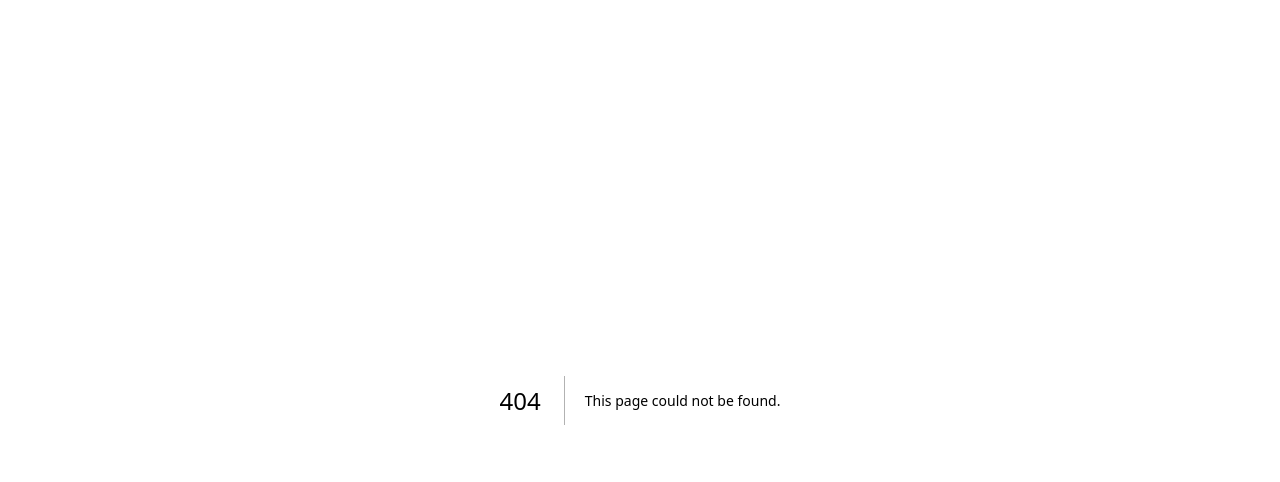
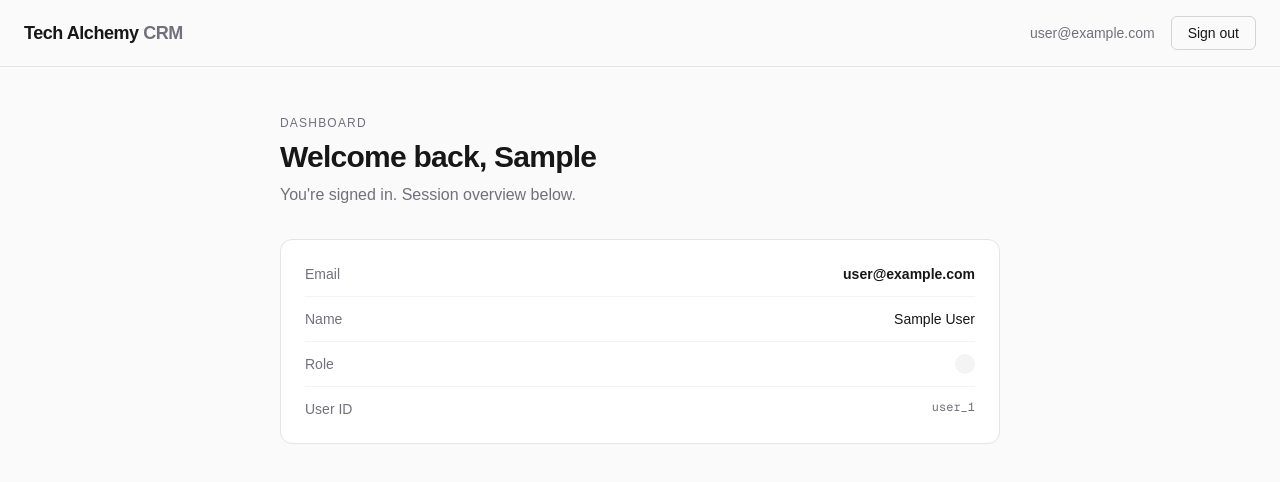
Before and after one commit to keketsoleu25/tech-alchemy-crm, a Next.js app: page /dashboard in a window 1280 px wide. Before the commit this address had no page. Shown: the top 482 px of the page. Built offline with nearby package versions, Linux system fonts and the light colour scheme; no server answers; sample sign-in values are in the browser's storage.

Commit message:
feat(auth): add middleware, protected dashboard and admin panel

```diff
--- /dev/null
+++ b/app/admin/page.tsx
@@ -0,0 +1,69 @@
+import { auth } from "@/lib/auth";
+import { redirect } from "next/navigation";
+import { prisma } from "@/lib/prisma";
+
+export default async function AdminPage() {
+  const session = await auth();
+  if (!session?.user) redirect("/login");
+  if (session.user.role !== "ADMIN") redirect("/dashboard");
+
+  const users = await prisma.user.findMany({
+    select: {
+      id: true,
+      name: true,
+      email: true,
+      role: true,
+      emailVerified: true,
+      createdAt: true,
+    },
+    orderBy: { createdAt: "desc" },
+  });
+
+  return (
+    <div className="min-h-screen bg-zinc-50 px-6 py-12 dark:bg-zinc-950">
+      <div className="mx-auto max-w-4xl space-y-6">
+        <h1 className="text-3xl font-bold">Admin Panel</h1>
+        <p className="text-zinc-500">
+          Only users with the <code>ADMIN</code> role can see this page.
+        </p>
+
+        <div className="overflow-x-auto rounded-xl border border-zinc-200 dark:border-zinc-800">
+          <table className="w-full text-sm">
+            <thead className="bg-zinc-100 text-left dark:bg-zinc-900">
+              <tr>
+                <th className="px-4 py-3 font-medium">Email</th>
+                <th className="px-4 py-3 font-medium">Name</th>
+                <th className="px-4 py-3 font-medium">Role</th>
+                <th className="px-4 py-3 font-medium">Verified</th>
+                <th className="px-4 py-3 font-medium">Joined</th>
+              </tr>
+            </thead>
+            <tbody className="divide-y divide-zinc-200 dark:divide-zinc-800">
+              {users.map((u) => (
+                <tr key={u.id}>
+                  <td className="px-4 py-3">{u.email}</td>
+                  <td className="px-4 py-3">{u.name || "—"}</td>
+                  <td className="px-4 py-3">
+                    <span
+                      className={`inline-flex rounded-full px-2 py-0.5 text-xs font-medium ${
+                        u.role === "ADMIN"
+                          ? "bg-purple-100 text-purple-800 dark:bg-purple-900 dark:text-purple-200"
+                          : "bg-zinc-100 text-zinc-800 dark:bg-zinc-800 dark:text-zinc-200"
+                      }`}
+                    >
+                      {u.role}
+                    </span>
+                  </td>
+                  <td className="px-4 py-3">{u.emailVerified ? "Yes" : "—"}</td>
+                  <td className="px-4 py-3 text-zinc-500">
+                    {u.createdAt.toLocaleDateString()}
+                  </td>
+                </tr>
+              ))}
+            </tbody>
+          </table>
+        </div>
+      </div>
+    </div>
+  );
+}
--- /dev/null
+++ b/app/dashboard/page.tsx
@@ -0,0 +1,82 @@
+import Link from "next/link";
+import { auth, signOut } from "@/lib/auth";
+import { redirect } from "next/navigation";
+
+export default async function DashboardPage() {
+  const session = await auth();
+  if (!session?.user) redirect("/login");
+
+  return (
+    <div className="min-h-screen bg-zinc-50 dark:bg-zinc-950">
+      <header className="flex items-center justify-between border-b border-zinc-200 px-6 py-4 dark:border-zinc-800">
+        <Link href="/" className="text-lg font-semibold tracking-tight">
+          Tech Alchemy <span className="text-zinc-500">CRM</span>
+        </Link>
+        <div className="flex items-center gap-4">
+          <span className="hidden text-sm text-zinc-500 sm:block">
+            {session.user.email}
+          </span>
+          <form
+            action={async () => {
+              "use server";
+              await signOut({ redirectTo: "/" });
+            }}
+          >
+            <button
+              type="submit"
+              className="rounded-md border border-zinc-300 px-4 py-1.5 text-sm hover:bg-zinc-100 dark:border-zinc-700 dark:hover:bg-zinc-900"
+            >
+              Sign out
+            </button>
+          </form>
+        </div>
+      </header>
+
+      <main className="mx-auto max-w-3xl px-6 py-12">
+        <p className="mb-2 text-xs font-medium uppercase tracking-widest text-zinc-500">
+          Dashboard
+        </p>
+        <h1 className="text-3xl font-bold tracking-tight">
+          Welcome back
+          {session.user.name ? `, ${session.user.name.split(" ")[0]}` : ""}
+        </h1>
+        <p className="mt-2 text-zinc-500">You&apos;re signed in. Session overview below.</p>
+
+        <div className="mt-8 space-y-3 rounded-xl border border-zinc-200 bg-white p-6 dark:border-zinc-800 dark:bg-zinc-900">
+          <div className="flex justify-between text-sm">
+            <span className="text-zinc-500">Email</span>
+            <strong>{session.user.email}</strong>
+          </div>
+          <div className="h-px bg-zinc-100 dark:bg-zinc-800" />
+          <div className="flex justify-between text-sm">
+            <span className="text-zinc-500">Name</span>
+            <span>{session.user.name || "—"}</span>
+          </div>
+          <div className="h-px bg-zinc-100 dark:bg-zinc-800" />
+          <div className="flex justify-between text-sm">
+            <span className="text-zinc-500">Role</span>
+            <span className="rounded-full bg-zinc-100 px-2.5 py-0.5 text-xs font-medium dark:bg-zinc-800">
+              {session.user.role}
+            </span>
+          </div>
+          <div className="h-px bg-zinc-100 dark:bg-zinc-800" />
+          <div className="flex justify-between text-sm">
+            <span className="text-zinc-500">User ID</span>
+            <code className="max-w-[60%] truncate font-mono text-xs text-zinc-500">
+              {session.user.id}
+            </code>
+          </div>
+        </div>
+
+        {session.user.role === "ADMIN" && (
+          <p className="mt-6 text-sm text-zinc-500">
+            Admin privileges enabled.{" "}
+            <Link href="/admin" className="underline underline-offset-4">
+              Open admin panel
+            </Link>
+          </p>
+        )}
+      </main>
+    </div>
+  );
+}
--- /dev/null
+++ b/middleware.ts
@@ -0,0 +1,32 @@
+import { auth } from "@/lib/auth";
+import { NextResponse } from "next/server";
+
+export default auth((req) => {
+  const { pathname } = req.nextUrl;
+  const isLoggedIn = !!req.auth;
+  const role = req.auth?.user?.role;
+
+  if (pathname.startsWith("/dashboard") && !isLoggedIn) {
+    return NextResponse.redirect(new URL("/login", req.url));
+  }
+
+  if (pathname.startsWith("/admin")) {
+    if (!isLoggedIn) {
+      return NextResponse.redirect(new URL("/login", req.url));
+    }
+    if (role !== "ADMIN") {
+      return NextResponse.redirect(new URL("/dashboard", req.url));
+    }
+  }
+
+  if (isLoggedIn && (pathname === "/login" || pathname === "/register")) {
+    return NextResponse.redirect(new URL("/dashboard", req.url));
+  }
+
+  return NextResponse.next();
+});
+
+export const config = {
+  runtime: "nodejs",
+  matcher: ["/((?!_next/static|_next/image|favicon.ico).*)"],
+};
```
